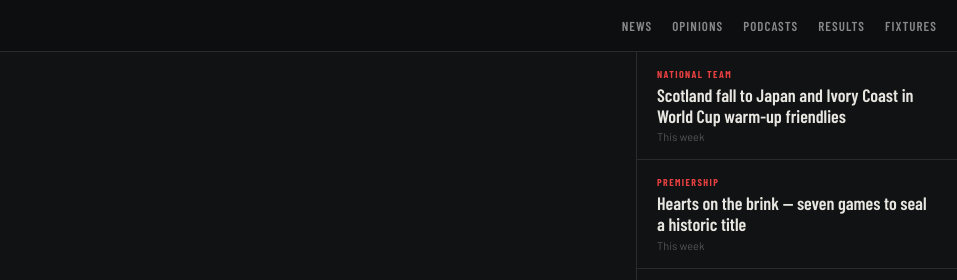
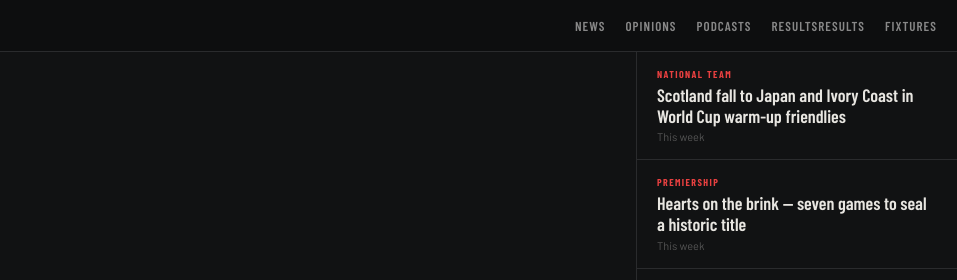
Before and after one commit to ewennap/farpostscot, a plain HTML site: page index.html in a window 1280 px wide. Shown: the top 280 px of the page, 323-1280 px from the left. Drawn offline with nearby package versions, Linux system fonts and the light colour scheme; no server answers.

Commit message:
Update index.html

```diff
--- a/index.html
+++ b/index.html
@@ -135,7 +135,7 @@
       <a href="news.html">News</a>
       <a href="opinions.html">Opinions</a>
       <a href="opinions.html">Podcasts</a>
-      <a href="#">Results</a>
+      <a href="results.html">ResultsResults</a>
       <a href="#">Fixtures</a>
     </div>
     <button class="nav-hamburger" onclick="document.getElementById('mobile-menu').classList.toggle('open')" aria-label="Menu">
@@ -147,7 +147,7 @@
     <a href="news.html">News</a>
     <a href="opinions.html">Opinions</a>
     <a href="opinions.html">Podcasts</a>
-    <a href="#">Results</a>
+    <a href="results.html">Results</a>
     <a href="#">Fixtures</a>
   </div>
 
```
